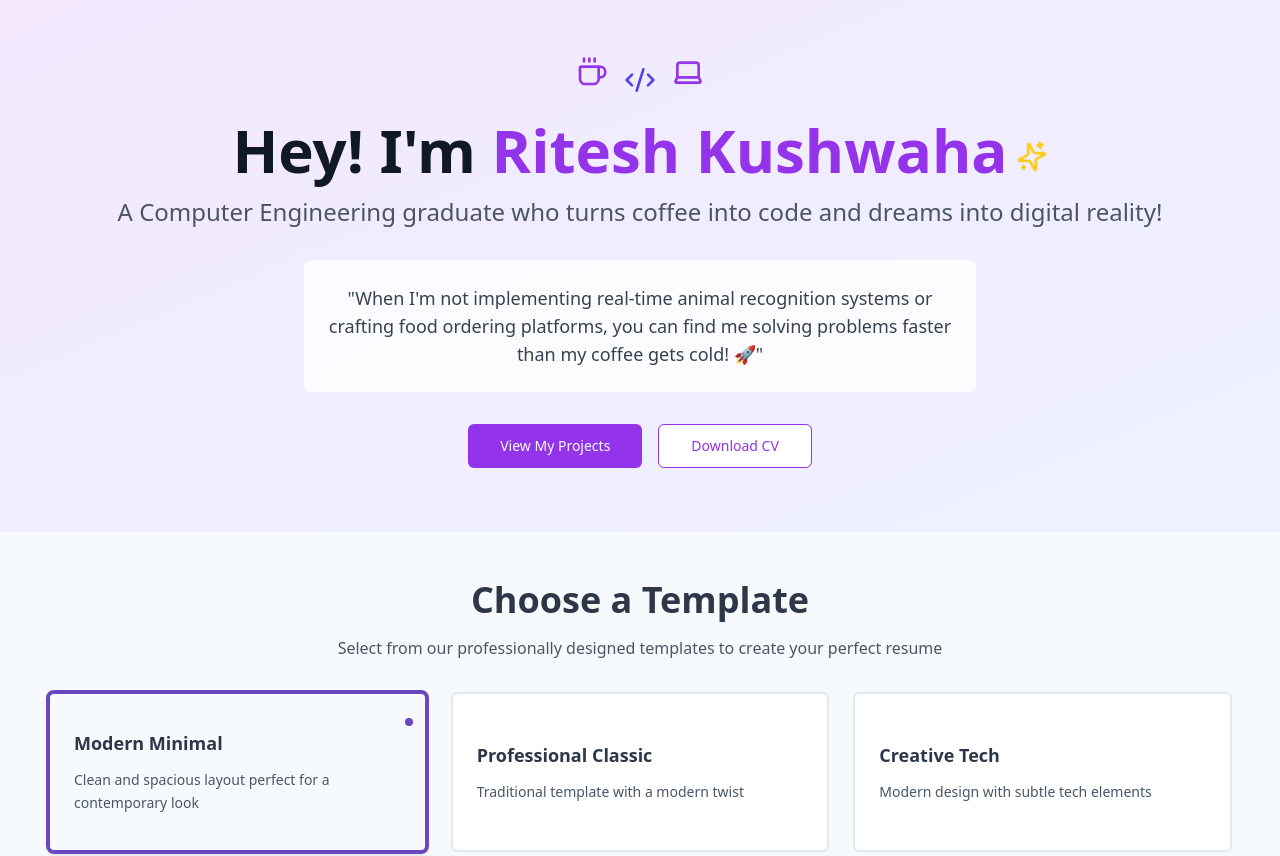
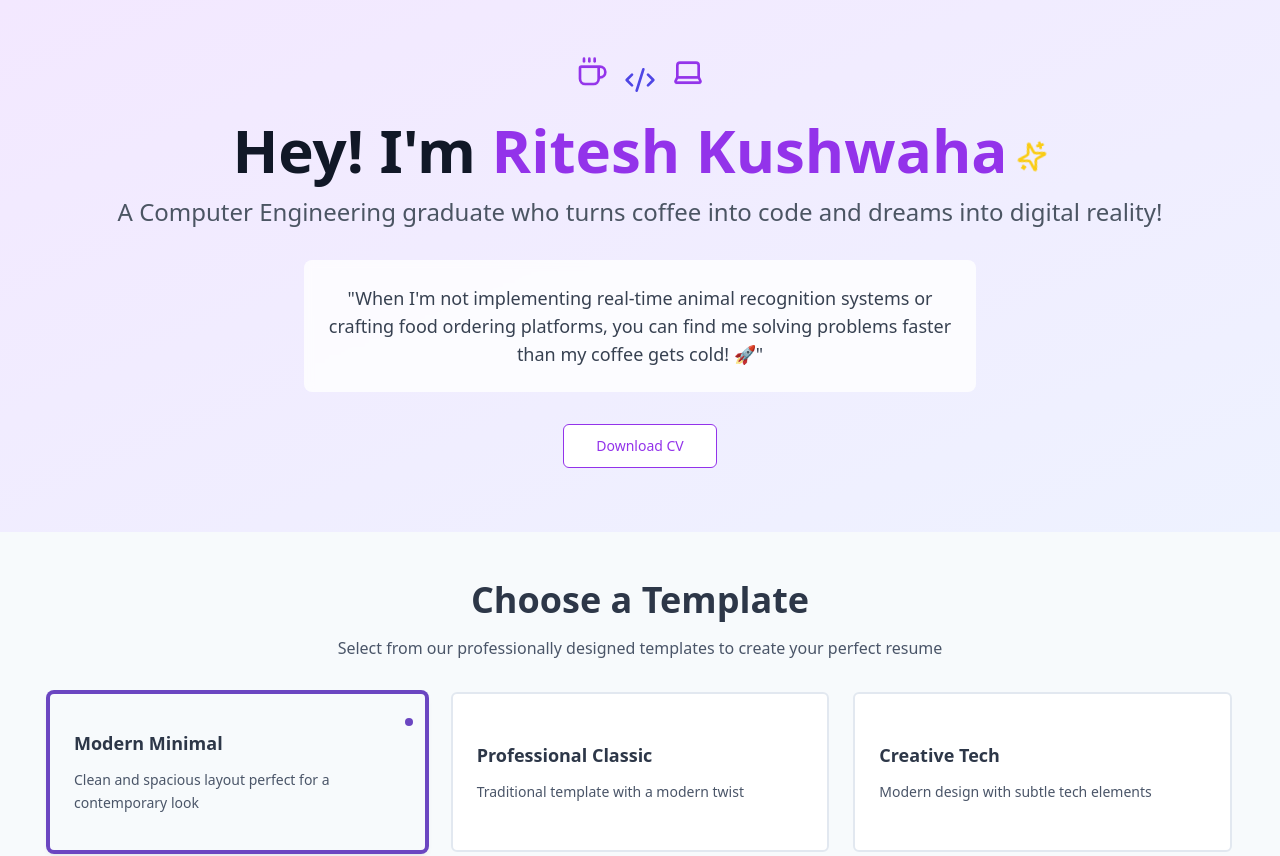
Before and after one commit to Sigmabrogz/ats-friendly-template-works, a React (Vite) app: page / in a window 1280 px wide. Shown: the top 856 px of the page. Built offline with nearby package versions, Linux system fonts and the light colour scheme.

Commit message:
Remove "View My Projects" Button
Eliminated the "View My Projects" button from the HeroSection component in the application. This change simplifies the layout without affecting other functionalities.
[skip gpt_engineer]

```diff
--- a/src/components/ResumeBuilder/HeroSection.tsx
+++ b/src/components/ResumeBuilder/HeroSection.tsx
@@ -35,13 +35,6 @@ const HeroSection = () => {
 
         <div className="flex flex-col sm:flex-row justify-center gap-3 sm:gap-4">
           <Button
-            variant="default"
-            className="bg-purple-600 hover:bg-purple-700 w-full sm:w-auto"
-            size="lg"
-          >
-            View My Projects
-          </Button>
-          <Button
             variant="outline"
             className="border-purple-600 text-purple-600 hover:bg-purple-50 w-full sm:w-auto"
             size="lg"
```
